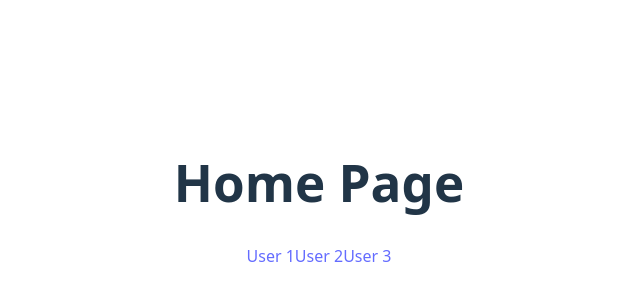
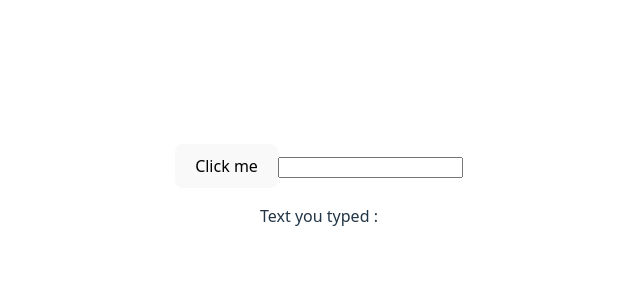
Before and after one commit to Darshana-ctrls/React-Daily-Dose, a React (Vite) app in the folder react-tasks/: page / in a window 1280 px wide. Shown: the part 206-506 px from the top of the page, without its empty margins (321-961 px from the left). Built offline with nearby package versions, Linux system fonts and the light colour scheme.

Commit message:
Event Handling

```diff
--- a/react-tasks/src/App.jsx
+++ b/react-tasks/src/App.jsx
@@ -12,6 +12,8 @@ import Example7 from './useEffect_Hook/Example7'
 import Example8 from './useEffect_Hook/Example8'
 import Example9 from './Routing/Example9'
 import Example10 from './Routing/Example10'
+import Example11 from './Event_handling/Example11'
+import Example12 from './Event_handling/Example12'
 
 function App() {
   const [count, setCount] = useState(0)
@@ -27,7 +29,9 @@ function App() {
       {/* <Example7></Example7> */}
       {/* <Example8></Example8> */}
       {/* <Example9></Example9> */}
-      <Example10></Example10>
+      {/* <Example10></Example10> */}
+      <Example11></Example11>
+      {/* <Example12></Example12> */}
     </>
   )
 }
--- a/react-tasks/src/Event_handling/Example11.jsx
+++ b/react-tasks/src/Event_handling/Example11.jsx
@@ -0,0 +1,25 @@
+import React, { useState } from 'react'
+
+const Example11 = () => {
+    const [text,setText]=useState("")
+    function handleClick(){
+        console.log("clicked")
+    }
+
+    function handleChange(e){
+        console.log(e)
+        setText(e.target.value)
+    }
+
+  return (
+    <div>
+        <button onClick={handleClick}>Click me</button>
+
+        <input onChange={handleChange} />
+        <p>Text you typed : {text}</p>
+
+    </div>
+  )
+}
+
+export default Example11
--- /dev/null
+++ b/react-tasks/src/Event_handling/Example12.jsx
@@ -0,0 +1,16 @@
+import React, { useState } from 'react'
+
+const Example12 = () => {
+    const [text,setText]=useState("")
+    function sayHello(name){
+        setText(name)
+    }
+  return (
+    <div>
+        <button onClick={()=>sayHello("radha")}>Click to set Text</button>
+        <p>Hello {text}</p>
+    </div>
+  )
+}
+
+export default Example12
```
